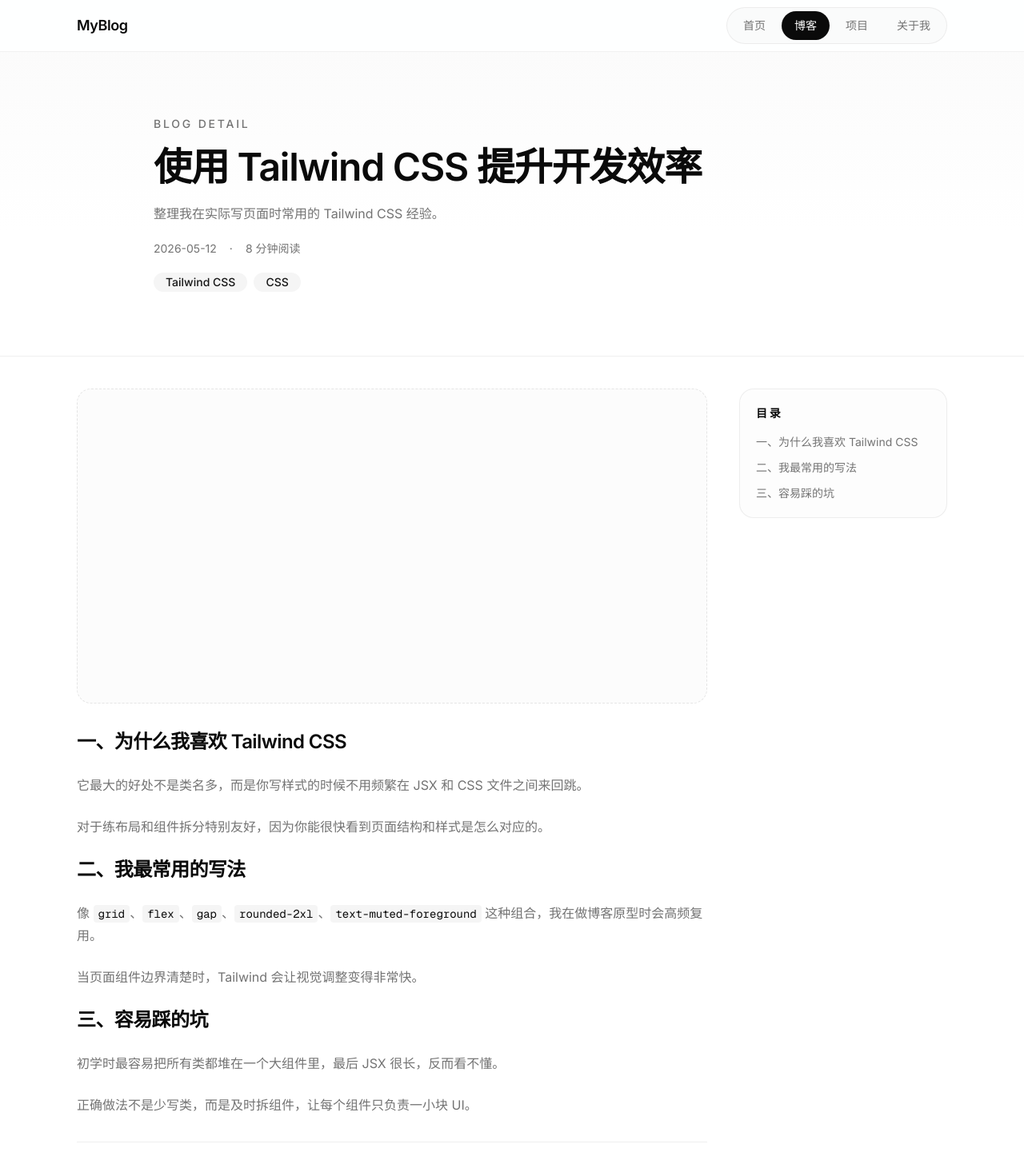
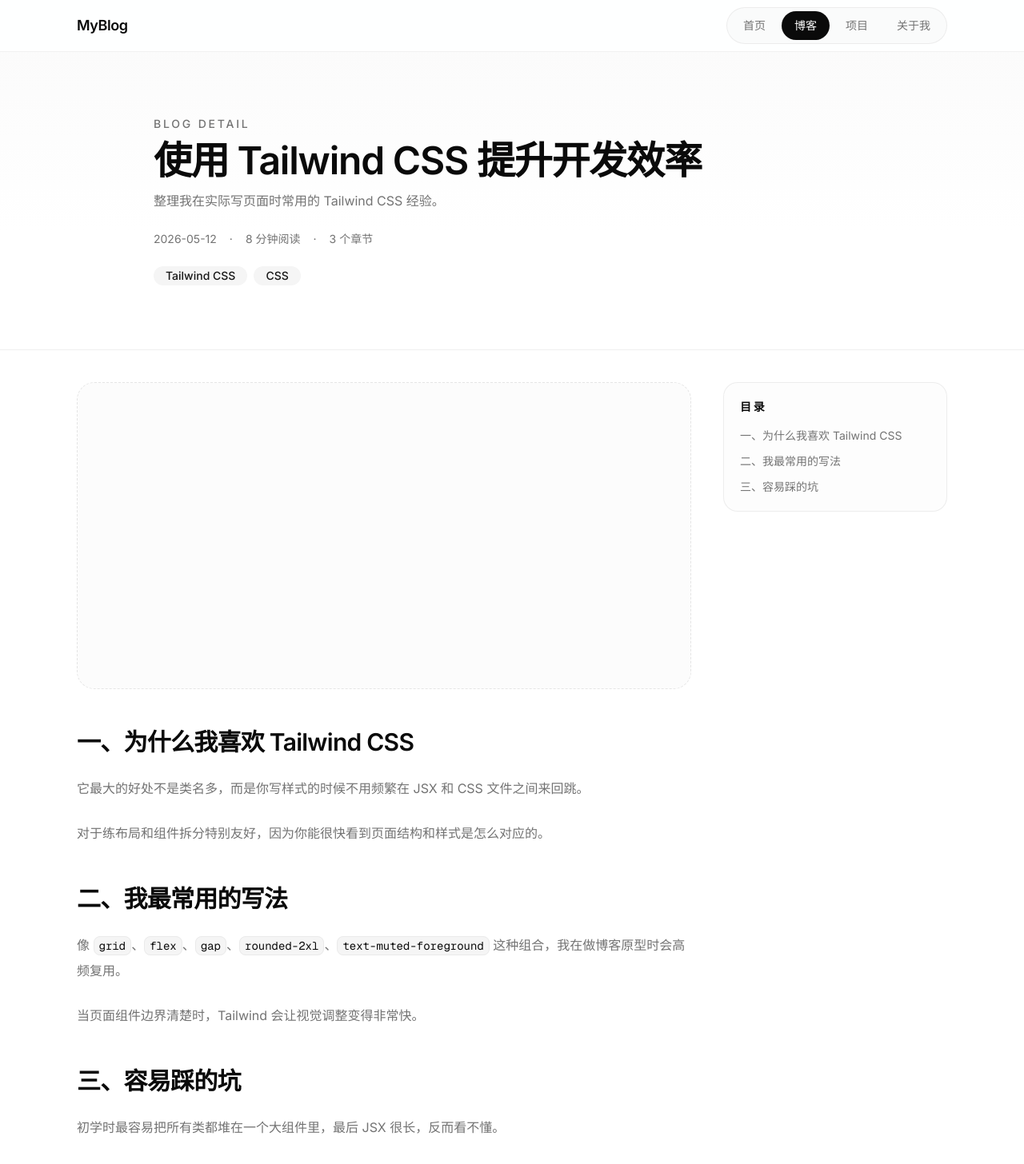
Before and after one commit to Phill-W/my-blog, a Next.js app: page /blog/tailwind-css-efficiency in a window 1280 px wide. Shown: the top 1456 px of the page at 80% size. Built offline with nearby package versions, Linux system fonts and the light colour scheme.

Commit message:
feat: 优化 Markdown 文章展示与阅读体验

```diff
--- a/app/blog/[slug]/page.tsx
+++ b/app/blog/[slug]/page.tsx
@@ -44,7 +44,9 @@
 function getTextContent(children: ReactNode): string {
   return Children.toArray(children)
     .map((child) =>
-      typeof child === "string" || typeof child === "number" ? String(child) : "",
+      typeof child === "string" || typeof child === "number"
+        ? String(child)
+        : "",
     )
     .join("");
 }
@@ -55,42 +57,54 @@
     const id = slugifyHeading(heading);
 
     return (
-      <h2
-        id={id}
-        className="scroll-mt-24 text-2xl font-semibold tracking-tight text-foreground"
-      >
+      <h2 id={id} className="article-heading scroll-mt-24">
         {children}
       </h2>
     );
   },
+  h3: ({ children }) => {
+    const heading = getTextContent(children);
+    const id = slugifyHeading(heading);
+
+    return (
+      <h3 id={id} className="article-subheading scroll-mt-24">
+        {children}
+      </h3>
+    );
+  },
   p: ({ children }) => <p>{children}</p>,
-  ul: ({ children }) => <ul className="list-disc space-y-2 pl-6">{children}</ul>,
-  ol: ({ children }) => (
-    <ol className="list-decimal space-y-2 pl-6">{children}</ol>
-  ),
+  ul: ({ children }) => <ul>{children}</ul>,
+  ol: ({ children }) => <ol>{children}</ol>,
   li: ({ children }) => <li>{children}</li>,
-  blockquote: ({ children }) => (
-    <blockquote className="border-l-4 border-border pl-4 italic text-foreground/80">
-      {children}
-    </blockquote>
-  ),
+  blockquote: ({ children }) => <blockquote>{children}</blockquote>,
+  hr: () => <hr />,
   a: ({ href, children }) => (
-    <a
-      href={href}
-      className="text-foreground underline underline-offset-4 transition-colors hover:text-muted-foreground"
-    >
+    <a href={href} className="article-link">
       {children}
     </a>
   ),
-  code: ({ children }) => (
-    <code className="rounded bg-muted px-1.5 py-0.5 font-mono text-sm text-foreground">
-      {children}
-    </code>
+  strong: ({ children }) => <strong>{children}</strong>,
+  code: ({ children, className }) => {
+    const isCodeBlock = Boolean(className);
+
+    if (!isCodeBlock) {
+      return <code className="article-inline-code">{children}</code>;
+    }
+
+    return <code className={className}>{children}</code>;
+  },
+  pre: ({ children }) => <pre className="article-code-block">{children}</pre>,
+  table: ({ children }) => (
+    <div className="article-table-wrapper">
+      <table>{children}</table>
+    </div>
   ),
-  pre: ({ children }) => (
-    <pre className="overflow-x-auto rounded-2xl border border-border/70 bg-muted/30 p-4 font-mono text-sm text-foreground">
-      {children}
-    </pre>
+  img: ({ src, alt }) => (
+    <img
+      src={src ?? ""}
+      alt={alt ?? ""}
+      className="rounded-2xl border border-border/70"
+    />
   ),
 };
 
@@ -112,7 +126,8 @@
     <main className="pb-16">
       <section className="border-b border-border/60 py-16 sm:py-20">
         <Container>
-          <div className="mx-auto max-w-4xl space-y-5">
+          <div className="mx-auto max-w-4xl space-y-6">
+            <div className="space-y-3 text-center sm:text-left">
               <p className="text-sm font-medium uppercase tracking-[0.2em] text-muted-foreground">
                 Blog Detail
               </p>
@@ -124,11 +139,14 @@
               <p className="max-w-3xl text-sm leading-7 text-muted-foreground sm:text-base">
                 {post.description}
               </p>
+            </div>
 
             <div className="flex flex-wrap items-center gap-4 text-sm text-muted-foreground">
               <span>{post.date}</span>
               <span>·</span>
               <span>{post.readingTime}</span>
+              <span>·</span>
+              <span>{post.toc.length} 个章节</span>
             </div>
 
             <TagList tags={post.tags} />
@@ -138,11 +156,11 @@
 
       <section className="py-10">
         <Container>
-          <div className="grid gap-10 lg:grid-cols-[minmax(0,1fr)_260px]">
+          <div className="grid gap-10 lg:grid-cols-[minmax(0,1fr)_280px]">
             <article className="space-y-8">
-              <div className="aspect-[16/8] rounded-2xl border border-dashed border-border bg-muted/30" />
+              <div className="aspect-[16/8] rounded-3xl border border-dashed border-border bg-muted/30" />
 
-              <div className="space-y-6 text-sm leading-7 text-muted-foreground sm:text-base">
+              <div className="article-content">
                 <ReactMarkdown
                   remarkPlugins={[remarkGfm]}
                   components={markdownComponents}
@@ -208,10 +226,11 @@
             </article>
 
             <aside className="space-y-6">
-              <div className="rounded-2xl border border-border/70 bg-muted/20 p-5">
+              <div className="sticky top-24 rounded-2xl border border-border/70 bg-muted/20 p-5">
                 <h3 className="text-sm font-semibold uppercase tracking-[0.2em] text-foreground">
                   目录
                 </h3>
+
                 <ul className="mt-4 space-y-3 text-sm text-muted-foreground">
                   {post.toc.map((section) => (
                     <li key={section.id}>
--- a/app/globals.css
+++ b/app/globals.css
@@ -128,3 +128,89 @@
     @apply font-sans;
   }
 }
+
+@layer components {
+  .article-content {
+    @apply max-w-none space-y-6 text-base leading-8 text-muted-foreground;
+  }
+
+  .article-content > * + * {
+    margin-top: 1.25rem;
+  }
+
+  .article-content h2.article-heading {
+    @apply mt-12 text-2xl font-semibold tracking-tight text-foreground sm:text-3xl;
+  }
+
+  .article-content h3.article-subheading {
+    @apply mt-8 text-xl font-semibold tracking-tight text-foreground;
+  }
+
+  .article-content p {
+    @apply leading-8 text-muted-foreground;
+  }
+
+  .article-content strong {
+    @apply font-semibold text-foreground;
+  }
+
+  .article-content ul {
+    @apply list-disc space-y-3 pl-6 text-muted-foreground;
+  }
+
+  .article-content ol {
+    @apply list-decimal space-y-3 pl-6 text-muted-foreground;
+  }
+
+  .article-content li::marker {
+    color: var(--color-foreground);
+  }
+
+  .article-content blockquote {
+    @apply rounded-r-2xl border-l-4 border-foreground/20 bg-muted/30 px-5 py-4 italic text-foreground/80;
+  }
+
+  .article-content hr {
+    @apply my-10 border-border/60;
+  }
+
+  .article-link {
+    @apply font-medium text-foreground underline decoration-border underline-offset-4 transition-colors hover:text-muted-foreground;
+  }
+
+  .article-inline-code {
+    @apply rounded-md border border-border/70 bg-muted px-1.5 py-0.5 font-mono text-sm text-foreground;
+  }
+
+  .article-code-block {
+    @apply overflow-x-auto rounded-2xl border border-border/70 bg-card px-4 py-4 text-sm leading-7 text-card-foreground;
+  }
+
+  .article-code-block code {
+    @apply bg-transparent p-0 text-inherit;
+  }
+
+  .article-table-wrapper {
+    @apply overflow-x-auto rounded-2xl border border-border/70;
+  }
+
+  .article-table-wrapper table {
+    @apply min-w-full border-collapse bg-background text-sm;
+  }
+
+  .article-table-wrapper thead {
+    @apply bg-muted/40 text-left text-foreground;
+  }
+
+  .article-table-wrapper th {
+    @apply border-b border-border px-4 py-3 font-semibold;
+  }
+
+  .article-table-wrapper td {
+    @apply border-t border-border px-4 py-3 text-muted-foreground;
+  }
+
+  .article-content img {
+    @apply h-auto w-full;
+  }
+}
--- a/content/blog/2026-learning-plan.md
+++ b/content/blog/2026-learning-plan.md
@@ -25,3 +25,21 @@
 每做完一个阶段，我都会回头看这一步到底学到了什么、哪里还没吃透。
 
 这种复盘会帮助我逐渐建立自己的判断，而不是一直依赖教程推进。
+
+## 四、排版测试
+
+这是普通段落，其中包含 `行内代码`。
+
+### 一个小标题
+
+- 列表第一项
+- 列表第二项
+
+> 这是一个引用块，用来强调提示信息。
+
+---
+
+| 项目         | 说明       |
+| ------------ | ---------- |
+| Next.js      | 路由与渲染 |
+| Tailwind CSS | 样式系统   |
```
Lines whose indentation alone changed are shown as unchanged.
